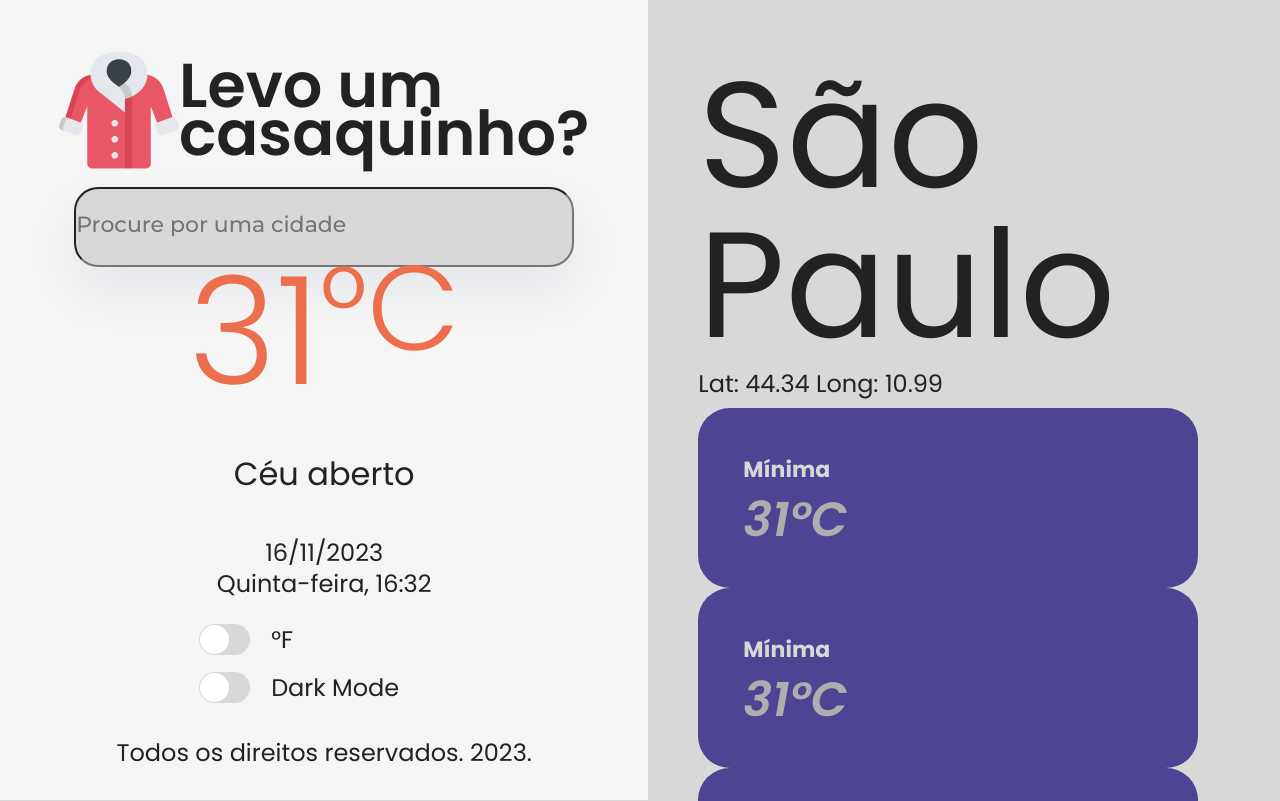
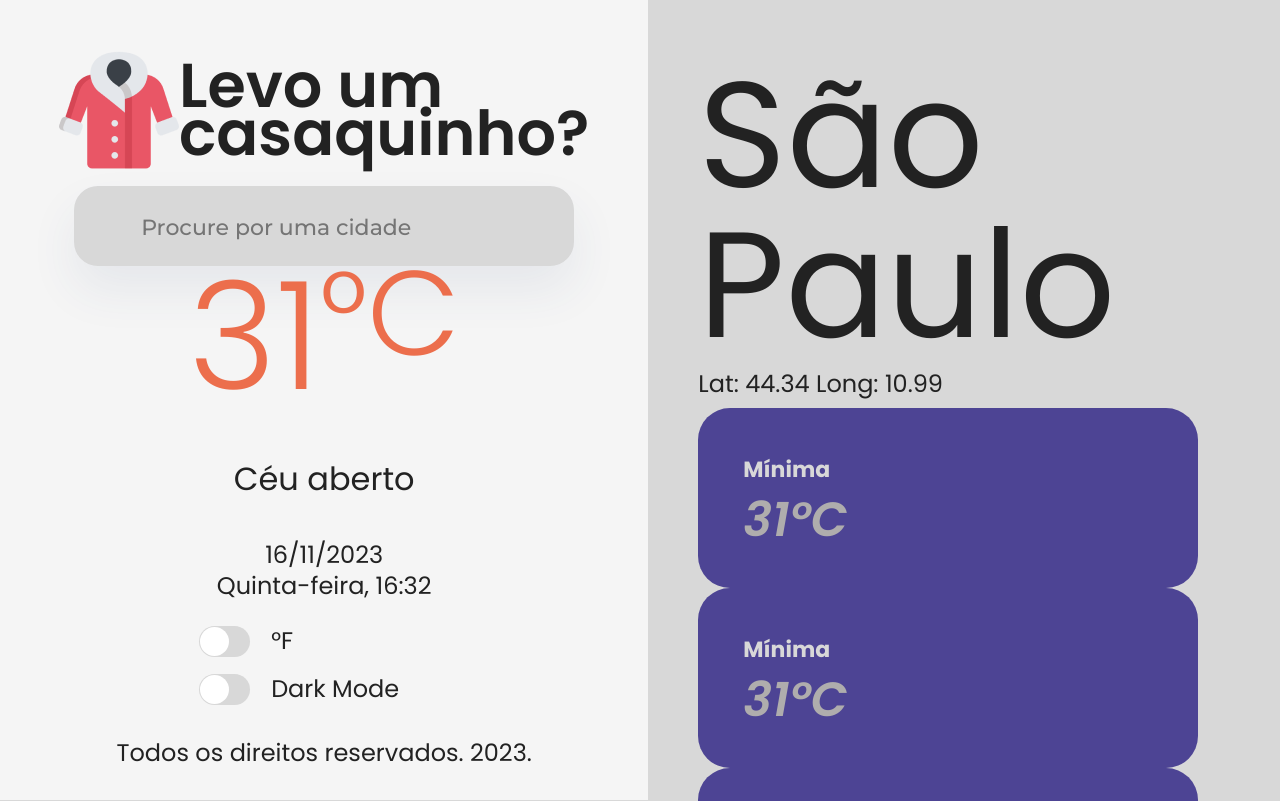
Before and after one commit to 422UR4H/EndTimesForecast, a React (Vite) app: page / in a window 1280 px wide. Shown: the top 801 px of the page. Built offline with nearby package versions, Linux system fonts and the light colour scheme.

Commit message:
:lipstick: Style: fine adjustments

```diff
--- a/src/styles/MainInput.ts
+++ b/src/styles/MainInput.ts
@@ -3,11 +3,16 @@ import styled from "styled-components";
 const StyledMainInput = styled.input`
   width: 500px;
   height: 80px;
+  padding-top: 8px;
+  padding-left: 67px;
+  margin-bottom: 7px;
   border-radius: 24px;
+  // TODO: refactor with theme color
+  box-shadow: 0px 24px 48px 0px #314F7C14;
+  border: none;
 
   color: ${({ theme }) => theme.colors.primaryText};
   background-color: ${({ theme }) => theme.colors.primaryBackground};
-  box-shadow: 0px 24px 48px 0px #314F7C14;
 
   &::placeholder {
     font-family: 'Montserrat', sans-serif;
```
